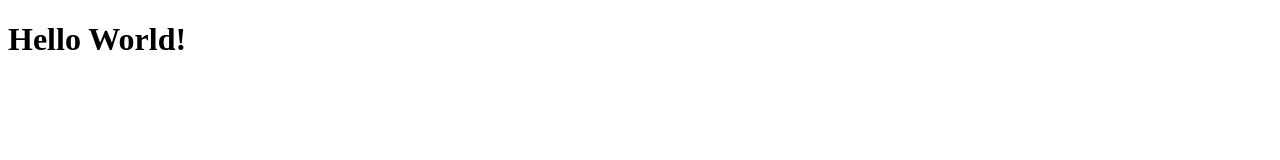
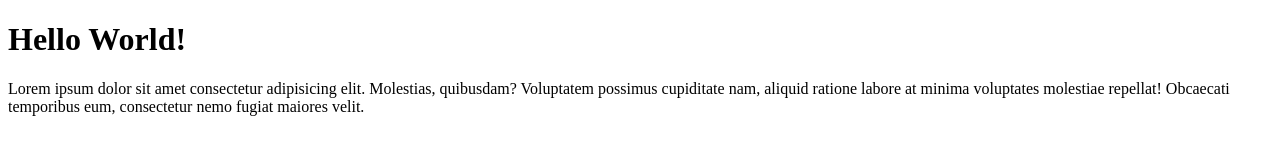
Before and after one commit to Ranggacr/nyoba-git-test, a plain HTML site: page index.html in a window 1280 px wide. Drawn offline with Linux system fonts and the light colour scheme.

Commit message:
menambahkan paragraf

```diff
--- a/index.html
+++ b/index.html
@@ -10,6 +10,7 @@
 
 
     <h1>Hello World!</h1>
+    <p>Lorem ipsum dolor sit amet consectetur adipisicing elit. Molestias, quibusdam? Voluptatem possimus cupiditate nam, aliquid ratione labore at minima voluptates molestiae repellat! Obcaecati temporibus eum, consectetur nemo fugiat maiores velit.</p>
 
 
 </body>
```
